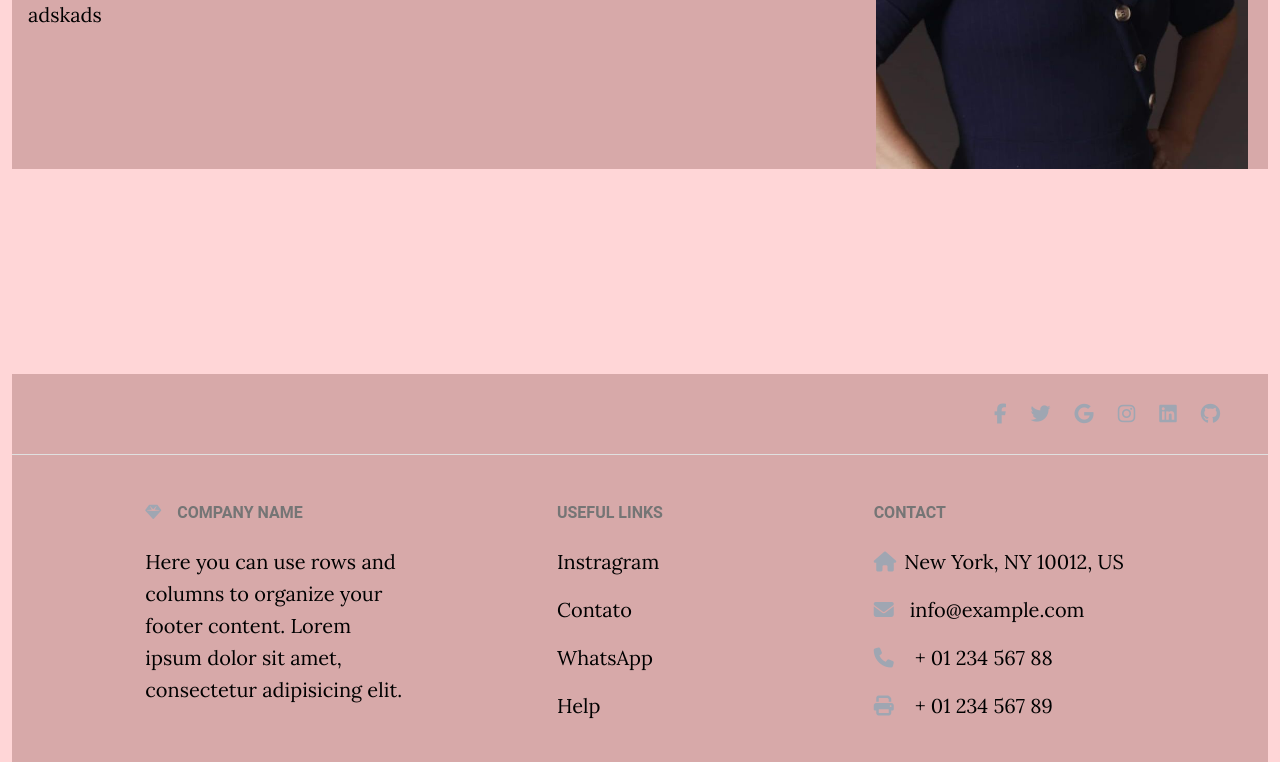
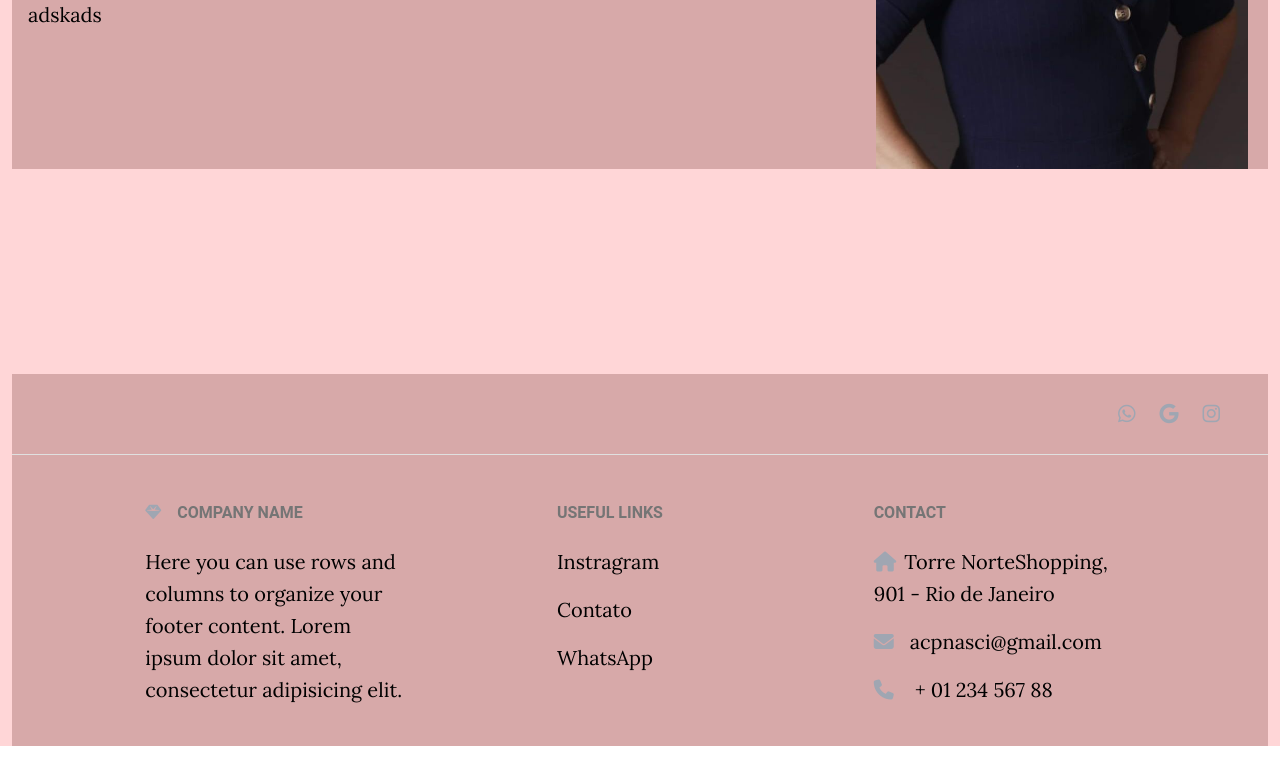
Before and after one commit to WillianXG/AnaCelia, a React (Vite) app: page / in a window 1280 px wide. Shown: the part 1816-2578 px from the top of the page. Built offline with nearby package versions, Linux system fonts and the light colour scheme.

Commit message:
Att fotter

```diff
--- a/src/components/Footer/footer.jsx
+++ b/src/components/Footer/footer.jsx
@@ -13,23 +13,14 @@ export default function App() {
         </div>
 
         <div>
-          <a href='' className='me-4 text-reset'>
-            <MDBIcon color='secondary' fab icon='facebook-f' />
+          <a href='https://w.app/ClinicaPsique' className='me-4 text-reset'>
+            <MDBIcon color='secondary' fab icon='whatsapp' />
           </a>
-          <a href='' className='me-4 text-reset'>
-            <MDBIcon color='secondary' fab icon='twitter' />
-          </a>
-          <a href='' className='me-4 text-reset'>
+          <a href='mailto:acpnasci2305@gmail.com' className='me-4 text-reset'>
             <MDBIcon color='secondary' fab icon='google' />
           </a>
-          <a href='' className='me-4 text-reset'>
+          <a href='https://www.instagram.com/anacelianascimento.psi/' className='me-4 text-reset'>
             <MDBIcon color='secondary' fab icon='instagram' />
-          </a>
-          <a href='' className='me-4 text-reset'>
-            <MDBIcon color='secondary' fab icon='linkedin' />
-          </a>
-          <a href='' className='me-4 text-reset'>
-            <MDBIcon color='secondary' fab icon='github' />
           </a>
         </div>
       </section>
@@ -53,23 +44,18 @@ export default function App() {
             <MDBCol md='3' lg='2' xl='2' className='mx-auto mb-4'>
               <h6 className='text-uppercase fw-bold mb-4'>Useful links</h6>
               <p>
-                <a href='#!' className='text-reset'>
+                <a href='https://www.instagram.com/anacelianascimento.psi/' className='text-reset'>
                   Instragram
                 </a>
               </p>
               <p>
-                <a href='#!' className='text-reset'>
+                <a href='mailto:acpnasci2305@gmail.com' className='text-reset'>
                   Contato
                 </a>
               </p>
               <p>
-                <a href='#!' className='text-reset'>
+                <a href='https://w.app/ClinicaPsique' className='text-reset'>
                   WhatsApp
-                </a>
-              </p>
-              <p>
-                <a href='#!' className='text-reset'>
-                  Help
                 </a>
               </p>
             </MDBCol>
@@ -78,18 +64,16 @@ export default function App() {
               <h6 className='text-uppercase fw-bold mb-4'>Contact</h6>
               <p>
                 <MDBIcon color='secondary' icon='home' className='me-2' />
-                New York, NY 10012, US
+                Torre NorteShopping, 901 - Rio de Janeiro
               </p>
               <p>
                 <MDBIcon color='secondary' icon='envelope' className='me-3' />
-                info@example.com
+                acpnasci@gmail.com
               </p>
               <p>
                 <MDBIcon color='secondary' icon='phone' className='me-3' /> + 01 234 567 88
               </p>
-              <p>
-                <MDBIcon color='secondary' icon='print' className='me-3' /> + 01 234 567 89
-              </p>
+
             </MDBCol>
           </MDBRow>
         </MDBContainer>
```
